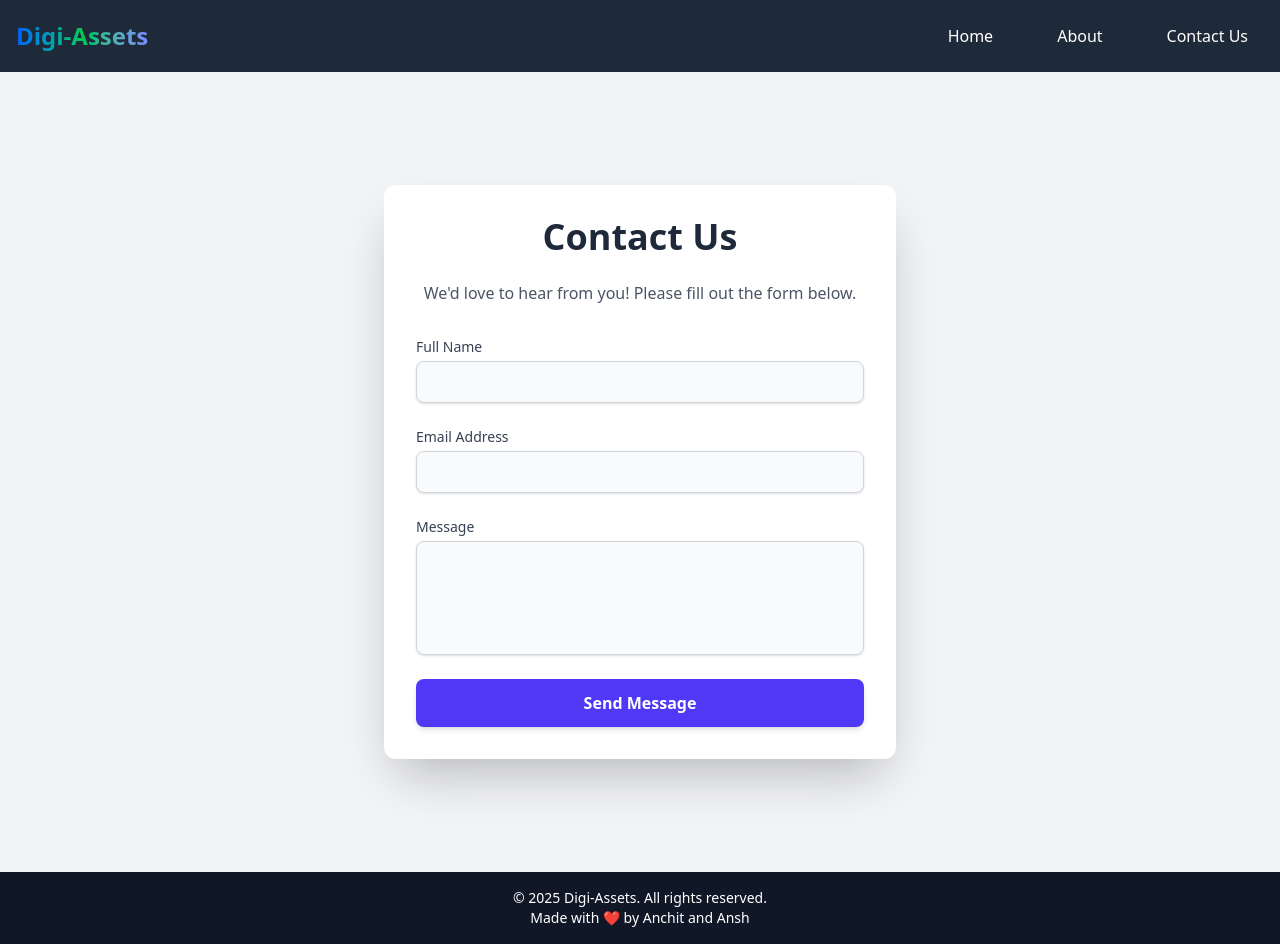
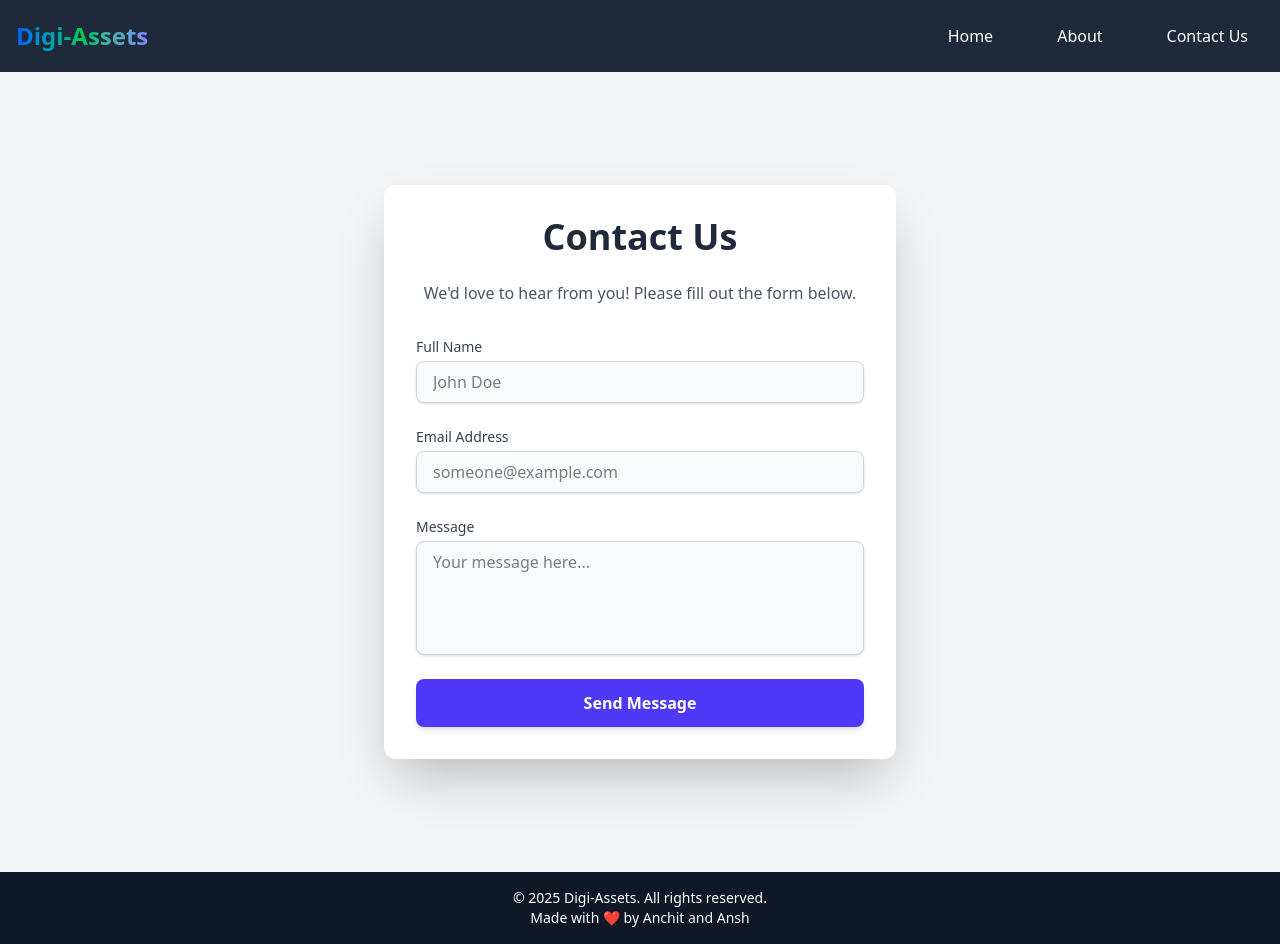
Before and after one commit to anchitpal/Digi-Assets, a React (Vite) app: page /contact in a window 1280 px wide. Built offline with nearby package versions, Linux system fonts and the light colour scheme.

Commit message:
adding page to push code to correct navbar

```diff
--- a/src/components/Contact.jsx
+++ b/src/components/Contact.jsx
@@ -2,8 +2,7 @@ import React, { useState } from 'react';
 import { motion } from 'framer-motion';
 import Layout from '../Layout/Layout';
 
-// This is the main component for the Contact Us page.
-// It includes a form for users to submit their information.
+
 const App = () => {
   // Use useState to manage the form data.
   const [formData, setFormData] = useState({
@@ -12,10 +11,8 @@ const App = () => {
     message: '',
   });
 
-  // State to handle the form submission status and messages.
   const [status, setStatus] = useState('');
 
-  // Handles changes to the form inputs and updates the state.
   const handleChange = (e) => {
     const { name, value } = e.target;
     setFormData((prevData) => ({
@@ -29,12 +26,8 @@ const App = () => {
     e.preventDefault();
     setStatus('Submitting...');
 
-    // Simulate an API call to a backend.
-    // In a real application, you would replace this with a fetch() call
-    // to your server or a service like Firebase, etc.
     try {
       console.log('Form data submitted:', formData);
-      // await new Promise((resolve) => setTimeout(resolve, 2000)); // Simulate network delay
       setStatus('Your message has been sent successfully!');
       setFormData({
         name: '',
@@ -77,6 +70,7 @@ const App = () => {
               value={formData.name}
               onChange={handleChange}
               required
+              placeholder='John Doe'
               className="mt-1 block w-full px-4 py-2 bg-gray-50 border border-gray-300 rounded-lg shadow-sm focus:outline-none focus:ring-2 focus:ring-indigo-500 focus:border-indigo-500 transition-all"
             />
           </div>
@@ -93,6 +87,7 @@ const App = () => {
               value={formData.email}
               onChange={handleChange}
               required
+              placeholder='someone@example.com'
               className="mt-1 block w-full px-4 py-2 bg-gray-50 border border-gray-300 rounded-lg shadow-sm focus:outline-none focus:ring-2 focus:ring-indigo-500 focus:border-indigo-500 transition-all"
             />
           </div>
@@ -109,6 +104,7 @@ const App = () => {
               onChange={handleChange}
               rows="4"
               required
+              placeholder='Your message here...'
               className="mt-1 block w-full px-4 py-2 bg-gray-50 border border-gray-300 rounded-lg shadow-sm focus:outline-none focus:ring-2 focus:ring-indigo-500 focus:border-indigo-500 transition-all resize-none"
             ></textarea>
           </div>
```
